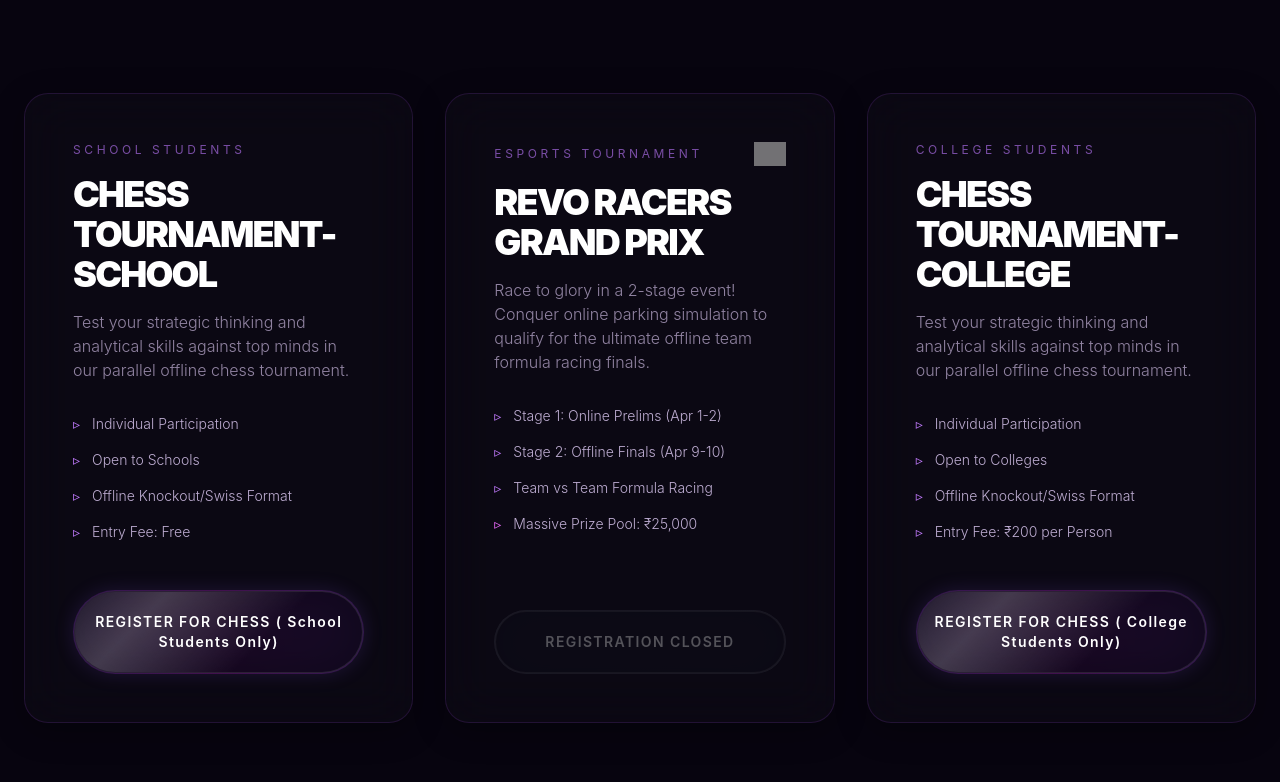
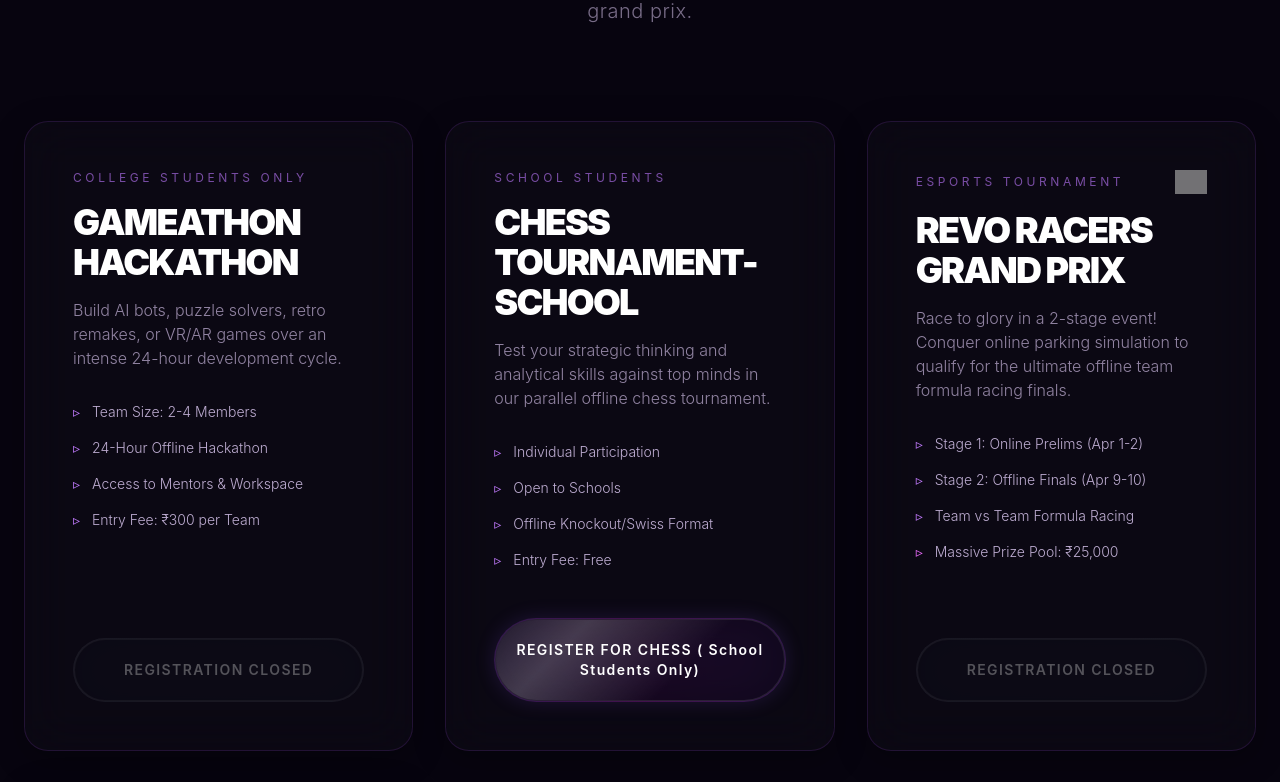
Before and after one commit to andrwdom/gamethon26, a React (Vite) app: page /register in a window 1280 px wide. Shown: the part 5880-6662 px from the top of the page. Built offline with nearby package versions, Linux system fonts and the light colour scheme; grey boxes are pictures that could not be loaded; a web font is replaced by a local one.

Commit message:
registration closed

```diff
--- a/src/RegisterPage.jsx
+++ b/src/RegisterPage.jsx
@@ -1146,11 +1146,35 @@ export function RegisterPage() {
       <section id="register" className="py-24 md:py-48 px-4 md:px-6 max-w-7xl mx-auto relative z-10">
         <div className="text-center mb-16 md:mb-24">
           <h3 className="text-[2.5rem] md:text-[5rem] font-black mb-4 md:mb-6 uppercase tracking-tighter leading-none">Choose Your Arena</h3>
-          <p className="text-purple-200/50 text-base md:text-xl font-light tracking-wide max-w-2xl mx-auto">Select your path. Prove your mastery on the chess board or race to victory in the esports grand prix.</p>
+          <p className="text-purple-200/50 text-base md:text-xl font-light tracking-wide max-w-2xl mx-auto">Select your path. Compete in the 24-hour algorithmic sprint, prove your mastery on the chess board, or race to victory in the esports grand prix.</p>
         </div>
 
         {/* Changed grid columns from md:grid-cols-2 to lg:grid-cols-3 to fit the 3rd card */}
         <div className="grid grid-cols-1 md:grid-cols-2 lg:grid-cols-3 gap-6 xl:gap-8">
+
+          <div className="glass-panel p-6 md:p-10 lg:p-12 rounded-3xl cursor-target flex flex-col justify-between group hover:border-purple-400/30 transition-colors">
+            <div>
+              <div className="text-purple-400/60 text-[10px] md:text-xs tracking-[0.3em] uppercase mb-4">College Students Only</div>
+              <h4 className="text-2xl md:text-4xl font-black uppercase tracking-tighter mb-4 text-white">Gameathon Hackathon</h4>
+              <p className="text-purple-200/60 font-light mb-6 md:mb-8 text-sm md:text-base">Build AI bots, puzzle solvers, retro remakes, or VR/AR games over an intense 24-hour development cycle.</p>
+
+              <ul className="space-y-3 md:space-y-4 text-xs md:text-sm text-purple-200/80 font-light mb-8 md:mb-12">
+                <li className="flex items-center"><span className="mr-3 text-purple-400">▹</span> Team Size: 2-4 Members</li>
+                <li className="flex items-center"><span className="mr-3 text-purple-400">▹</span> 24-Hour Offline Hackathon</li>
+                <li className="flex items-center"><span className="mr-3 text-purple-400">▹</span> Access to Mentors & Workspace</li>
+                <li className="flex items-center"><span className="mr-3 text-purple-400">▹</span> Entry Fee: ₹300 per Team</li>
+              </ul>
+            </div>
+
+            <div
+              className="relative inline-flex items-center justify-center overflow-hidden rounded-full p-[1px] w-full opacity-50 cursor-not-allowed select-none"
+            >
+              <span className="absolute inset-0 bg-gradient-to-r from-gray-500/30 via-gray-400/20 to-gray-500/30" />
+              <span className="relative h-full w-full rounded-full bg-[#07040f]/80 backdrop-blur-xl flex items-center justify-center border border-white/10 overflow-hidden py-4 md:py-5">
+                <span className="relative z-10 text-white/60 font-semibold tracking-widest text-xs md:text-sm">REGISTRATION CLOSED</span>
+              </span>
+            </div>
+          </div>
 
           {/* Card 2: Chess Tournament School */}
           <div className="glass-panel p-6 md:p-10 lg:p-12 rounded-3xl cursor-target flex flex-col justify-between group hover:border-purple-400/30 transition-colors">
@@ -1226,12 +1250,12 @@ export function RegisterPage() {
           </div>
 
         </div>
-      </section>
+      </section >
 
 
 
       {/* ====== TITLE SPONSOR SECTION ====== */}
-      <section className="py-16 md:py-24 px-4 md:px-6 max-w-5xl mx-auto relative z-10">
+      < section className="py-16 md:py-24 px-4 md:px-6 max-w-5xl mx-auto relative z-10" >
         <motion.div
           initial={{ opacity: 0, y: 40 }}
           whileInView={{ opacity: 1, y: 0 }}
@@ -1275,10 +1299,10 @@ export function RegisterPage() {
             </div>
           </div>
         </motion.div>
-      </section>
+      </section >
 
       {/* ====== ASSOCIATE PARTNERS SECTION ====== */}
-      <section className="py-12 md:py-20 px-4 md:px-6 max-w-6xl mx-auto relative z-10">
+      < section className="py-12 md:py-20 px-4 md:px-6 max-w-6xl mx-auto relative z-10" >
         <motion.div
           initial={{ opacity: 0, y: 40 }}
           whileInView={{ opacity: 1, y: 0 }}
@@ -1347,25 +1371,25 @@ export function RegisterPage() {
 
           </div>
         </motion.div>
-      </section>
+      </section >
 
       {/* Massive Typographic Footer - Fixed Layout */}
-      <footer className="pt-16 md:pt-32 pb-8 relative z-10 overflow-hidden">
+      < footer className="pt-16 md:pt-32 pb-8 relative z-10 overflow-hidden" >
         {/* Massive Text Container - Edge to Edge */}
-        <div className="w-full flex justify-center items-center pointer-events-none select-none overflow-hidden px-4">
+        < div className="w-full flex justify-center items-center pointer-events-none select-none overflow-hidden px-4" >
           <h2 className="text-[11.5vw] md:text-[11vw] lg:text-[10.5vw] font-climate text-transparent bg-clip-text bg-gradient-to-b from-purple-100 to-[#07040f] leading-[0.8] tracking-tighter m-0 p-0 text-center whitespace-normal md:whitespace-nowrap drop-shadow-[0_0_30px_rgba(168,85,247,0.1)]">
             GAMEATHON
           </h2>
-        </div>
+        </div >
 
         {/* Copyright Layout - Flexed on Desktop, Stacked on Mobile */}
-        <div className="max-w-7xl mx-auto px-4 mt-8 md:mt-12 flex flex-col md:flex-row justify-between items-center text-center md:text-left text-purple-300/40 text-[10px] md:text-xs tracking-[0.2em] uppercase border-t border-purple-500/10 pt-8 gap-4">
+        < div className="max-w-7xl mx-auto px-4 mt-8 md:mt-12 flex flex-col md:flex-row justify-between items-center text-center md:text-left text-purple-300/40 text-[10px] md:text-xs tracking-[0.2em] uppercase border-t border-purple-500/10 pt-8 gap-4" >
           <p>Organized by Dept. of CSBS</p>
           <p>© 2026 Rajalakshmi Institute of Technology</p>
-        </div>
-      </footer>
+        </div >
+      </footer >
 
-    </div>
+    </div >
   );
 }
 
```
